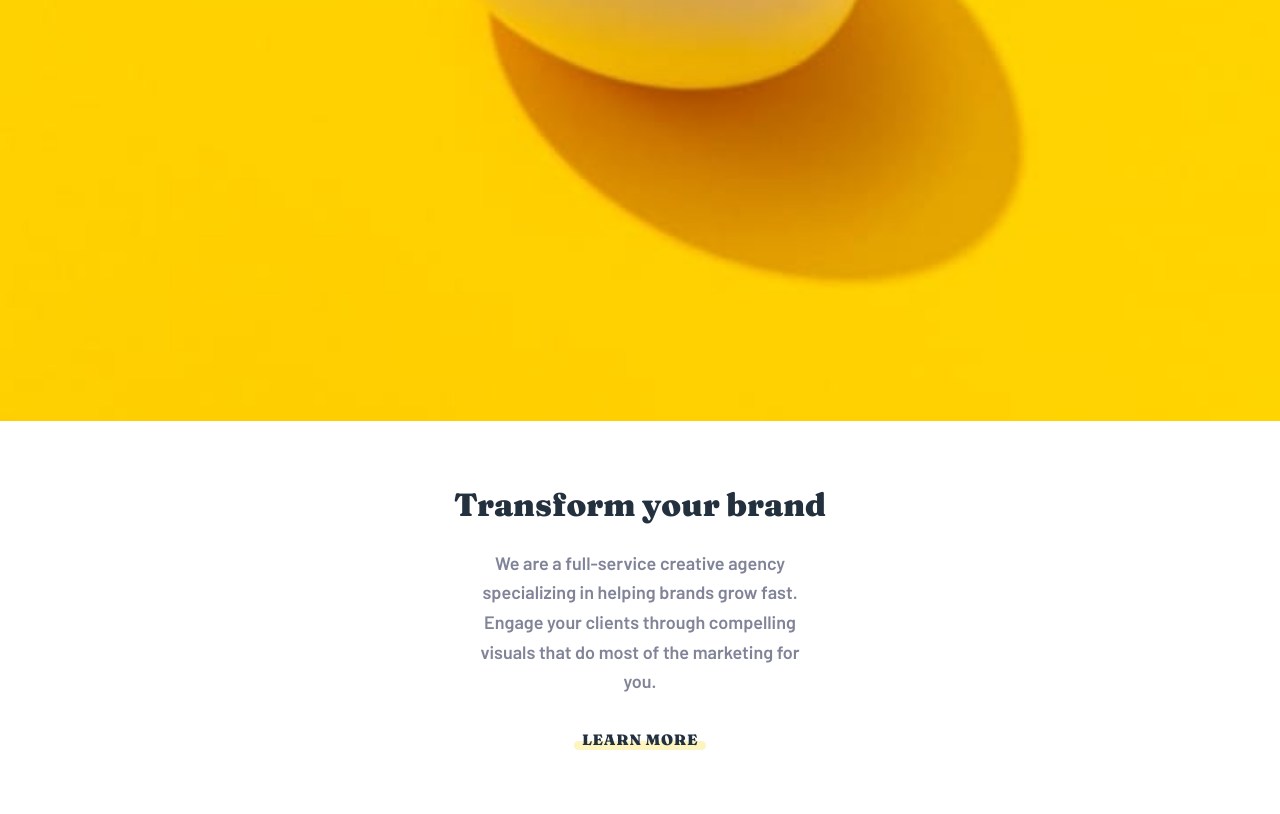
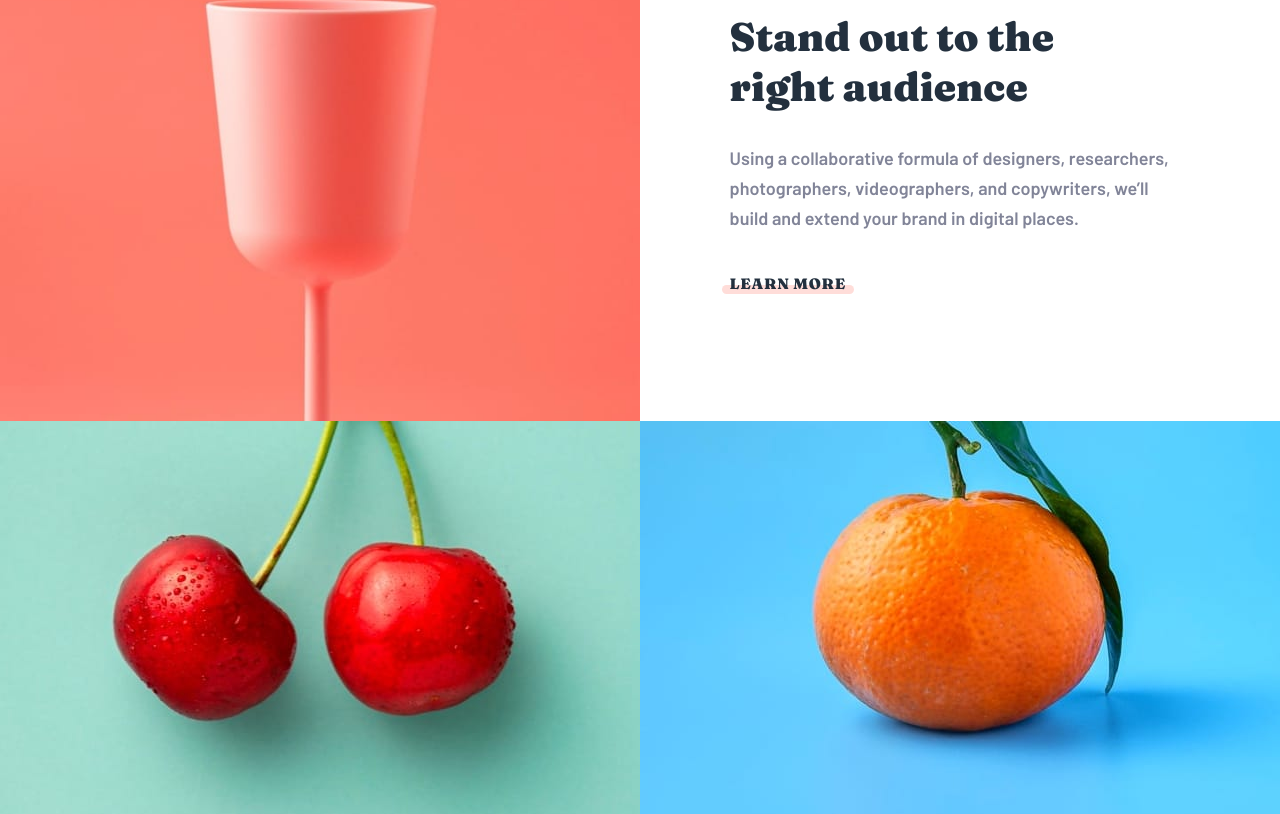
Before and after one commit to neont21/sunnyside-agency-landing-page, a React (Vite) app: page / in a window 1280 px wide. Shown: the part 1446-2260 px from the top of the page. Built offline with nearby package versions, Linux system fonts and the light colour scheme.

Commit message:
feat(features): add desktop responsive 2-column grid styles for FeaturesSection

```diff
--- a/src/components/FeaturesSection/FeaturesSection.module.css
+++ b/src/components/FeaturesSection/FeaturesSection.module.css
@@ -1,5 +1,41 @@
 .section {
   width: 100%;
-  display: flex;
-  flex-direction: column;
+  display: grid;
+  grid-template-columns: 1fr;
 }
+
+@media (min-width: 768px) {
+  .section {
+    grid-template-columns: repeat(2, 1fr);
+  }
+
+  .section> :nth-child(1) {
+    grid-column: 2;
+    grid-row: 1;
+  }
+
+  .section> :nth-child(2) {
+    grid-column: 1;
+    grid-row: 1;
+  }
+
+  .section> :nth-child(3) {
+    grid-column: 1;
+    grid-row: 2;
+  }
+
+  .section> :nth-child(4) {
+    grid-column: 2;
+    grid-row: 2;
+  }
+
+  .section> :nth-child(5) {
+    grid-column: 1;
+    grid-row: 3;
+  }
+
+  .section> :nth-child(6) {
+    grid-column: 2;
+    grid-row: 3;
+  }
+}
--- a/src/components/FeaturesSection/TextCard/TextCard.module.css
+++ b/src/components/FeaturesSection/TextCard/TextCard.module.css
@@ -71,3 +71,31 @@
 .underlineRed::after {
   background-color: var(--red-400);
 }
+
+@media (min-width: 768px) {
+  .card {
+    align-items: flex-start;
+    text-align: left;
+    justify-content: center;
+    padding: 4rem clamp(2.5rem, 7vw, 10.25rem);
+  }
+
+  .title {
+    font-size: 2.5rem;
+    margin-bottom: 2rem;
+    max-width: 15ch;
+  }
+
+  .description {
+    margin-bottom: 2.5rem;
+    max-width: 44ch;
+  }
+
+  .linkWrapper {
+    justify-content: flex-start;
+  }
+
+  .link {
+    margin-left: -0.5rem;
+  }
+}
```
